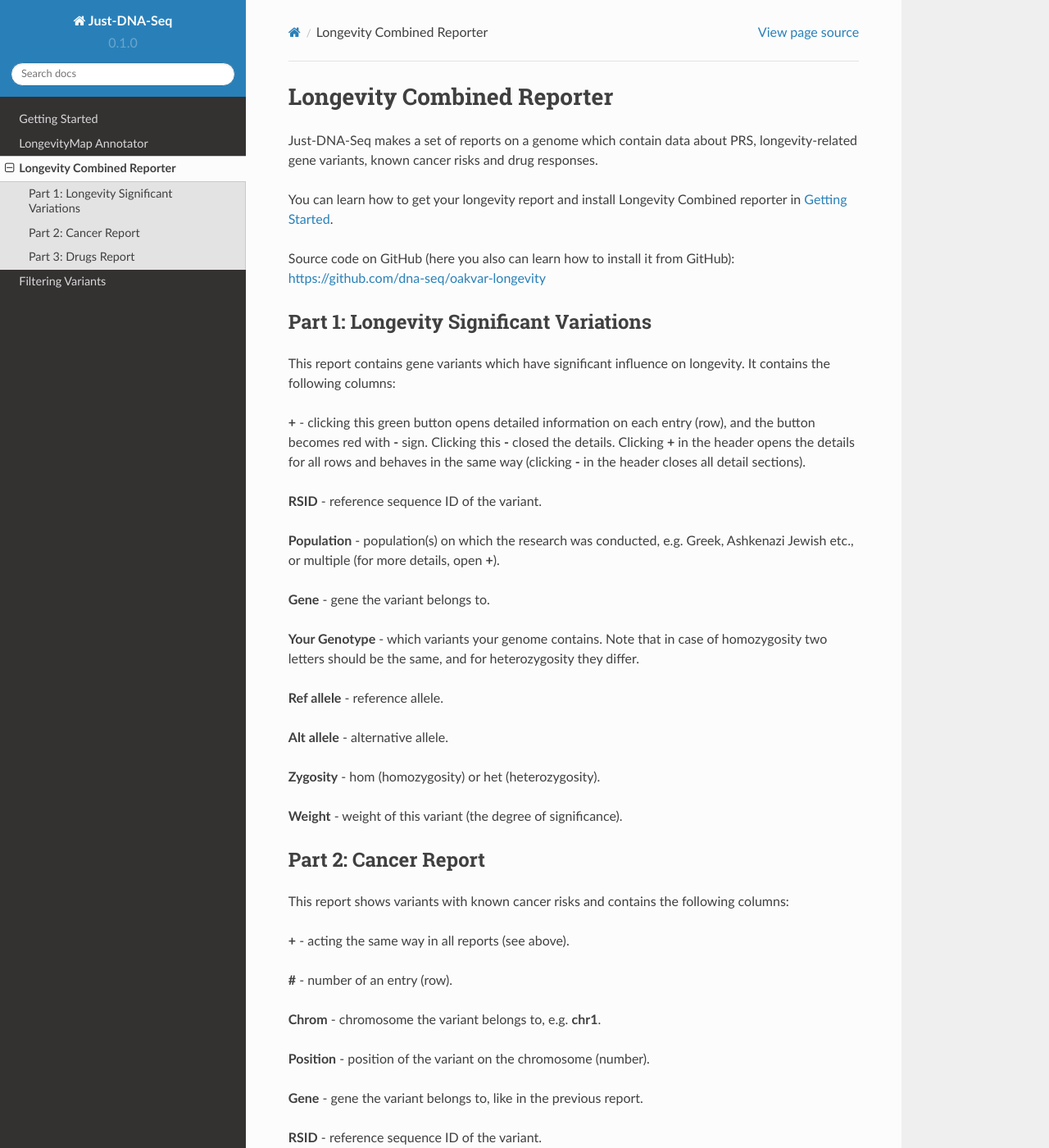
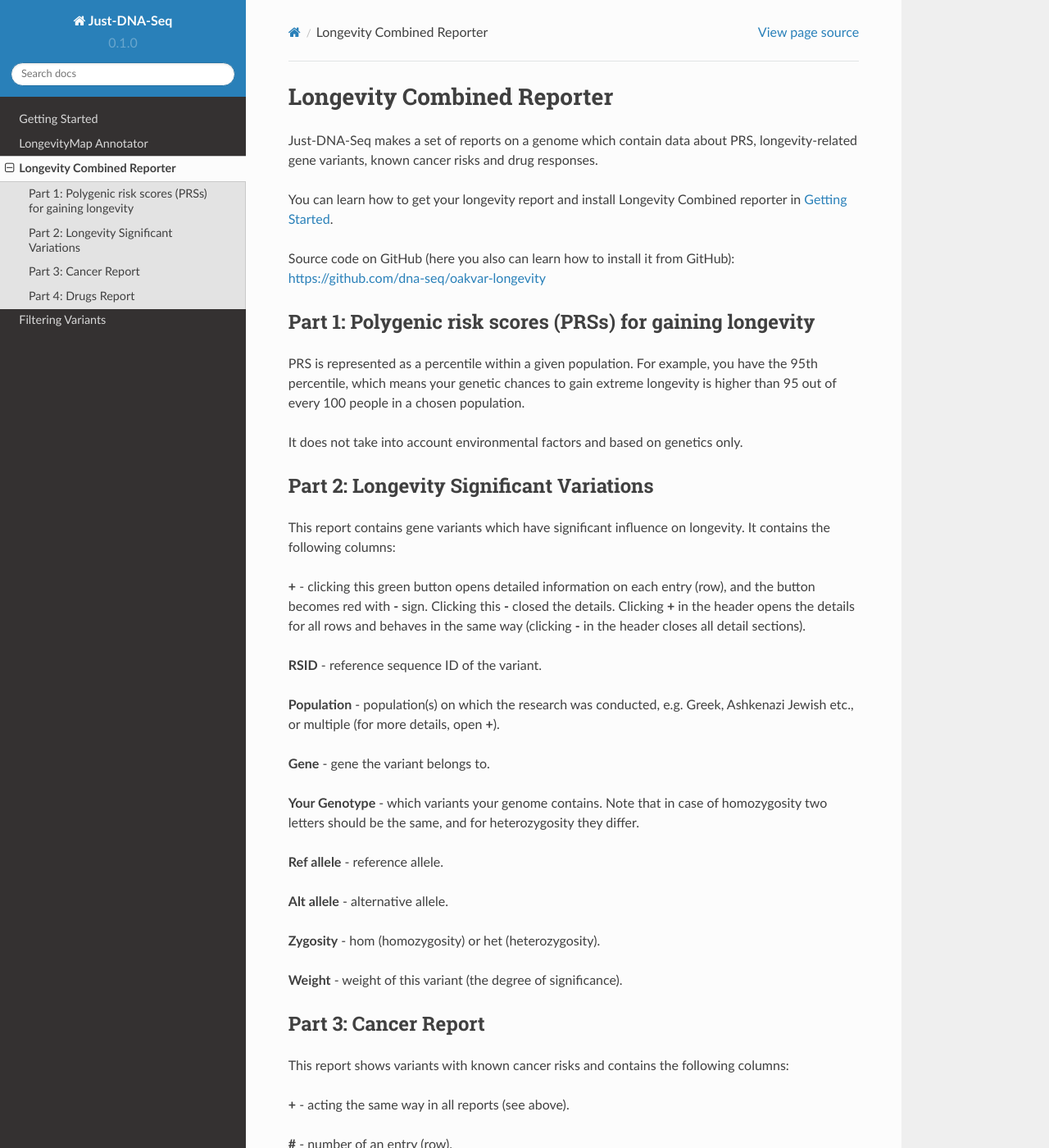
Before and after one commit to dna-seq/just-dna-seq, a Sphinx documentation site: the page built from docs/source/longevity_combinedreporter.rst, in a window 1280 px wide and 1400 px high. Shown: the whole window at 82% size. Built offline with Sphinx 7.4.7 and the Read the Docs theme 2.0.0, drawn with Linux system fonts in a browser that asks for light colours; some of the changed text lies outside the part shown.

Commit message:
added info about PRS

```diff
--- a/docs/source/longevity_combinedreporter.rst
+++ b/docs/source/longevity_combinedreporter.rst
@@ -7,7 +7,15 @@
 
 Source code on GitHub (here you also can learn how to install it from GitHub): https://github.com/dna-seq/oakvar-longevity
 
-Part 1: Longevity Significant Variations
+
+Part 1: Polygenic risk scores (PRSs) for gaining longevity
+----------------------------------------
+
+PRS is represented as a percentile within a given population. For example, you have the 95th percentile, which means your genetic chances to gain extreme longevity is higher than 95 out of every 100 people in a chosen population.
+
+It does not take into account environmental factors and based on genetics only.
+
+Part 2: Longevity Significant Variations
 ----------------------------------------
 
 This report contains gene variants which have significant influence on longevity. It contains the following columns:
@@ -31,7 +39,7 @@
 
 **Weight** - weight of this variant (the degree of significance).
 
-Part 2: Cancer Report
+Part 3: Cancer Report
 ---------------------
 
 This report shows variants with known cancer risks and contains the following columns:
@@ -58,7 +66,7 @@
 
 **Significance** - description of significance of this variant.
 
-Part 3: Drugs Report
+Part 4: Drugs Report
 --------------------
 
 This report contains known issues of response to certain drugs associated with gene variants. It has the following columns:
```
